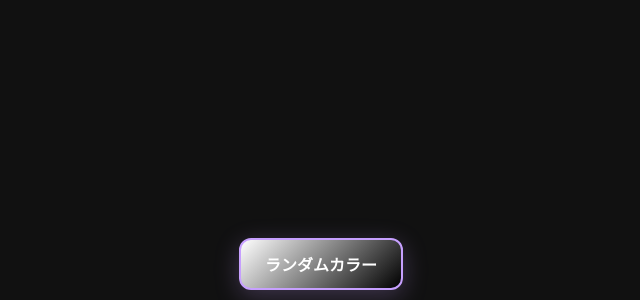
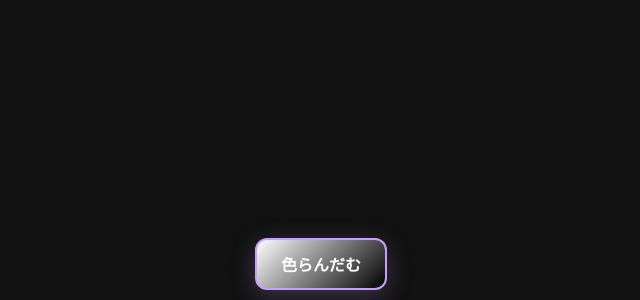
Before and after one commit to trindleppp/komya, a plain HTML site: page index.html in a window 1280 px wide. Shown: the part 500-800 px from the top of the page, without its empty margins (319-959 px from the left). Drawn offline with nearby package versions, Linux system fonts and the light colour scheme.

Commit message:
Update index.html

```diff
--- a/index.html
+++ b/index.html
@@ -37,7 +37,7 @@
 </head>
 <body>
   <div id="app"></div>
-  <button id="colorButton">ランダムカラー</button>
+  <button id="colorButton">色らんだむ</button>
 
   <script type="module">
   import * as THREE from "three";
```
